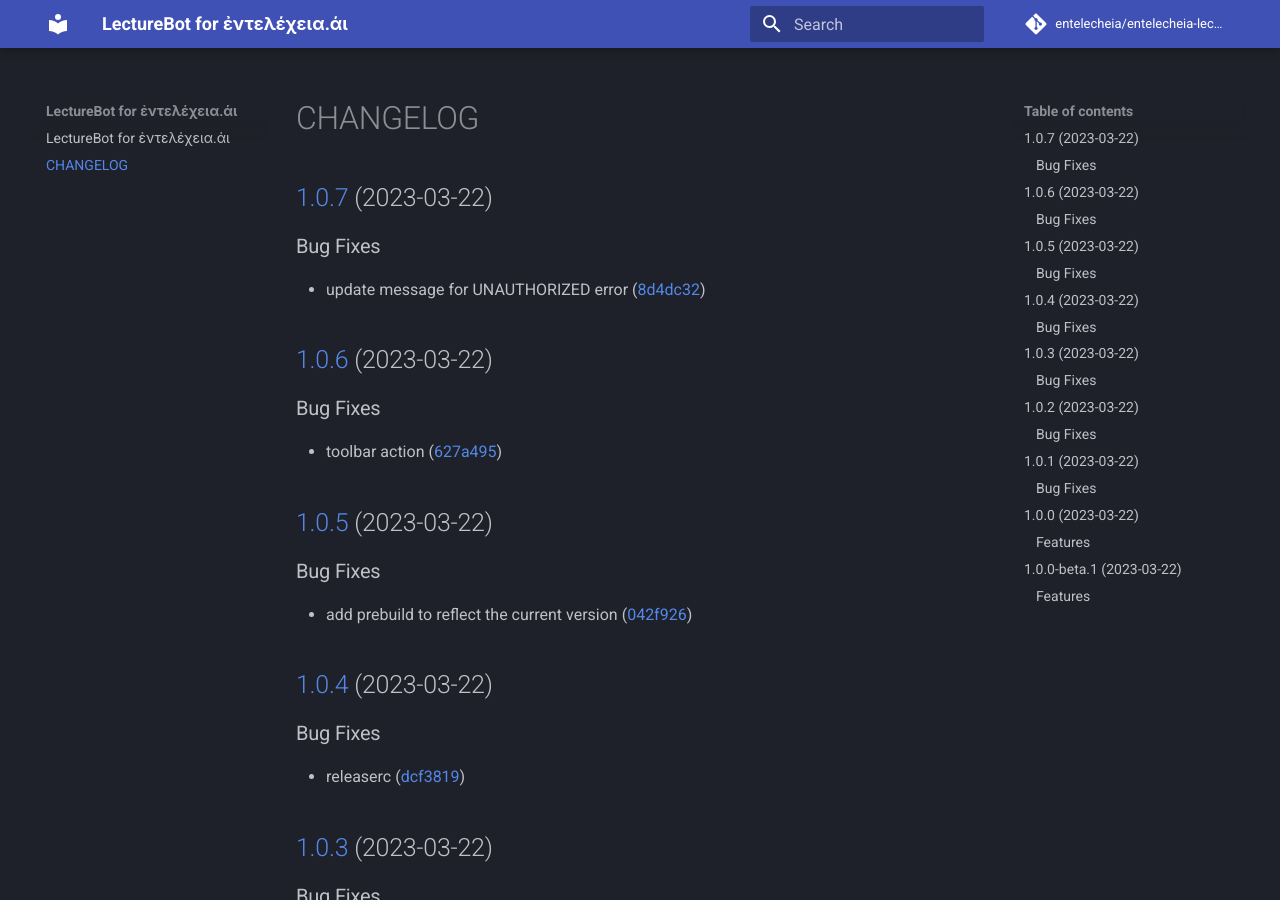
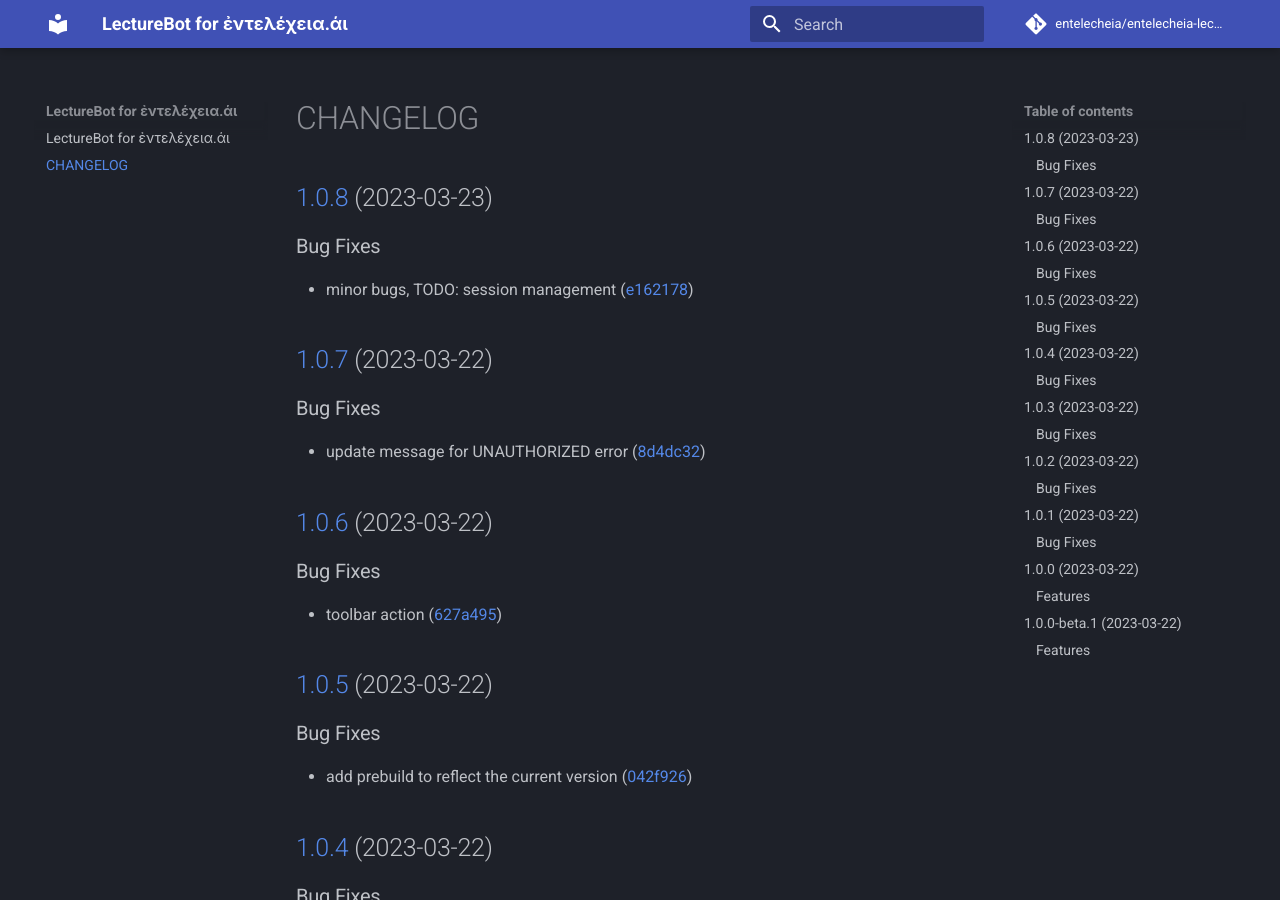
Before and after one commit to entelecheia/entelecheia-lecture-bot, an MkDocs documentation site: the page built from docs/CHANGELOG.md, in a window 1280 px wide and 900 px high. Built offline with MkDocs 1.6.1 and Material for MkDocs 9.7.7, drawn with Linux system fonts in a browser that asks for light colours; comment, search, counter and statistics services are not loaded.

Commit message:
chore(release): :rocket: 1.0.8 [skip ci]
## [1.0.8](https://github.com/entelecheia/entelecheia-lecture-bot/compare/v1.0.7...v1.0.8) (2023-03-23)

### Bug Fixes

* minor bugs, TODO: session management ([e162178](https://github.com/entelecheia/entelecheia-lecture-bot/commit/e16217854fd86d9f7297fa6f5837728362651bbf))

```diff
--- a/docs/CHANGELOG.md
+++ b/docs/CHANGELOG.md
@@ -1,3 +1,10 @@
+## [1.0.8](https://github.com/entelecheia/entelecheia-lecture-bot/compare/v1.0.7...v1.0.8) (2023-03-23)
+
+
+### Bug Fixes
+
+* minor bugs, TODO: session management ([e162178](https://github.com/entelecheia/entelecheia-lecture-bot/commit/e16217854fd86d9f7297fa6f5837728362651bbf))
+
 ## [1.0.7](https://github.com/entelecheia/entelecheia-lecture-bot/compare/v1.0.6...v1.0.7) (2023-03-22)
 
 
--- a/package.json
+++ b/package.json
@@ -1,6 +1,6 @@
 {
     "name": "entelecheia-lecture-bot",
-    "version": "1.0.7",
+    "version": "1.0.8",
     "description": "Chrome extension to ask questions and get answers from the ChatGPT",
     "author": "entelecheia",
     "license": "MIT",
```
Also changed, not shown: static/manifest.json, 1 other file.
